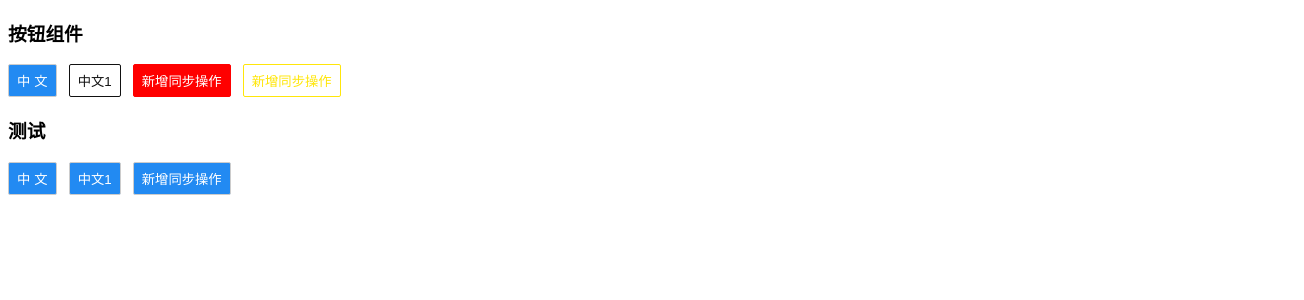
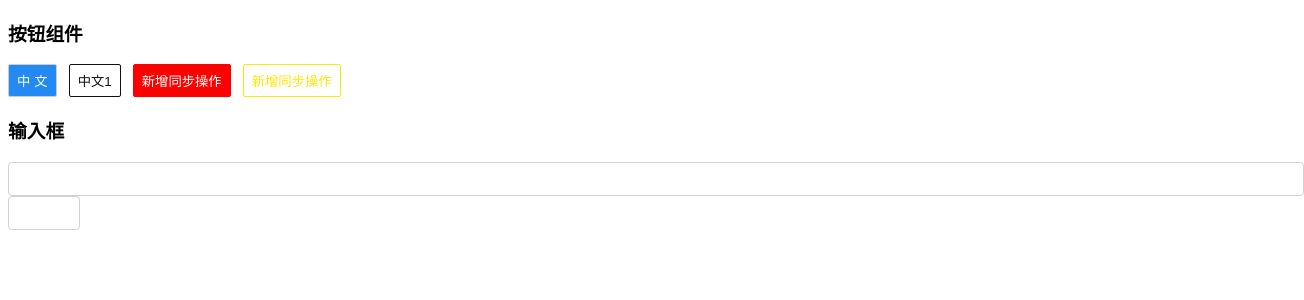
Before and after one commit to vivipure/fun_ui, a Vue app: page / in a window 1280 px wide. Shown: the top 300 px of the page, 1304 px wide, since content can reach past the window. Built offline with nearby package versions, Linux system fonts and the light colour scheme.

Commit message:
feat: 支持输入框组件

```diff
--- /dev/null
+++ b/packages/components/input/Input.vue
@@ -0,0 +1,73 @@
+<script setup lang="ts">
+import { computed } from "@vue/reactivity";
+import { watch, ref } from "vue";
+
+defineOptions({
+  name: "FunInput",
+});
+
+interface EmitInterface {
+  (name: "change" | "input" | "update:modelValue", value: string): void;
+}
+
+interface PropsInterface {
+  modelValue: string;
+  size?: "middle" | "small";
+  width?: string;
+  disabled?: boolean;
+}
+
+const props = defineProps<PropsInterface>();
+const emit = defineEmits<EmitInterface>();
+
+const inputValue = ref<string>(props.modelValue);
+
+watch(props, (props) => {
+  inputValue.value = props.modelValue;
+});
+
+watch(inputValue, (curValue) => {
+  if (curValue != props.modelValue) emit("update:modelValue", curValue);
+});
+
+const changeHandle = (e: Event) => {
+  const value = (e.target as HTMLInputElement).value;
+  emit("change", value);
+};
+
+const inputHandle = (e: Event) => {
+  emit("input", (e.target as HTMLInputElement).value);
+};
+
+const inputStyle = computed(() => {
+  const style: any = {};
+  if (props.width) {
+    style.width = props.width;
+  }
+  return style;
+});
+</script>
+<template>
+  <div class="fun-input">
+    <input
+      v-model="inputValue"
+      type="text"
+      :style="inputStyle"
+      @change="changeHandle"
+      @input="inputHandle"
+    />
+  </div>
+</template>
+
+<style scoped lang="scss">
+input {
+  background-color: #fff;
+  border-radius: 4px;
+  border: 1px solid #d2d2d2;
+  color: #515151;
+  height: 32px;
+  line-height: 40px;
+  padding: 0 15px;
+  width: 100%;
+}
+</style>
--- a/packages/directives/throttle/index.ts
+++ b/packages/directives/throttle/index.ts
@@ -2,25 +2,24 @@ import type { DirectiveBinding, ObjectDirective } from "vue";
 
 export default {
   beforeMount(
-    el: HTMLElement & { throttleFunc(): void },
+    el: HTMLElement & { throttleFunc(e:Event): void },
     binding: DirectiveBinding
   ) {
     const handler = binding.value;
     const throttleTime = +Object.keys(binding.modifiers)[0] || 2000;
     let time = Date.now();
-    el.throttleFunc = () => {
+    el.throttleFunc = (e) => {
       // fix disabled elem
       if (el.getAttribute("disabled")) return;
 
       let currentTime = Date.now();
       if (currentTime - time < throttleTime) return;
-      handler();
+      handler(e);
       time = currentTime;
     };
     el.addEventListener("click", el.throttleFunc);
   },
   beforeUnmount(el: HTMLElement & { throttleFunc(): void }) {
-    console.log("yes");
     el.removeEventListener("click", el.throttleFunc);
   },
 } as ObjectDirective;
--- a/src/App.vue
+++ b/src/App.vue
@@ -1,7 +1,12 @@
 <script setup lang="ts">
+import { ref } from "vue";
 import Button from "../packages/components/Button/Button.vue";
+import FunInput from "../packages/components/input/Input.vue";
 
 import { throttle } from "../packages/directives/index";
+
+const inputValue = ref<string>("");
+
 
 const clickHandle = (e: Event) => {
   console.log(111, e);
@@ -11,22 +16,23 @@ defineOptions({
   directives: { throttle },
 });
 
-
+const inputChange = (value: string) => {
+  console.log(inputValue.value)
+};
 </script>
 
 <template>
   <h3>按钮组件</h3>
   <div>
-    <Button v-throttle.300="(e: Event) => clickHandle(e)" >中文</Button>
+    <Button v-throttle.300="(e: Event) => clickHandle(e)">中文</Button>
     <Button type="secondary">中文1</Button>
     <Button type="danger">新增同步操作</Button>
     <Button type="warning">新增同步操作</Button>
   </div>
-  <h3>测试</h3>
+  <h3>输入框</h3>
   <div>
-    <Button>中文</Button>
-    <Button>中文1</Button>
-    <Button>新增同步操作</Button>
+    <FunInput v-model="inputValue" @input="inputChange" />
+    <FunInput width="40px" v-model="inputValue" @input="inputChange" />
   </div>
 </template>
 
```
